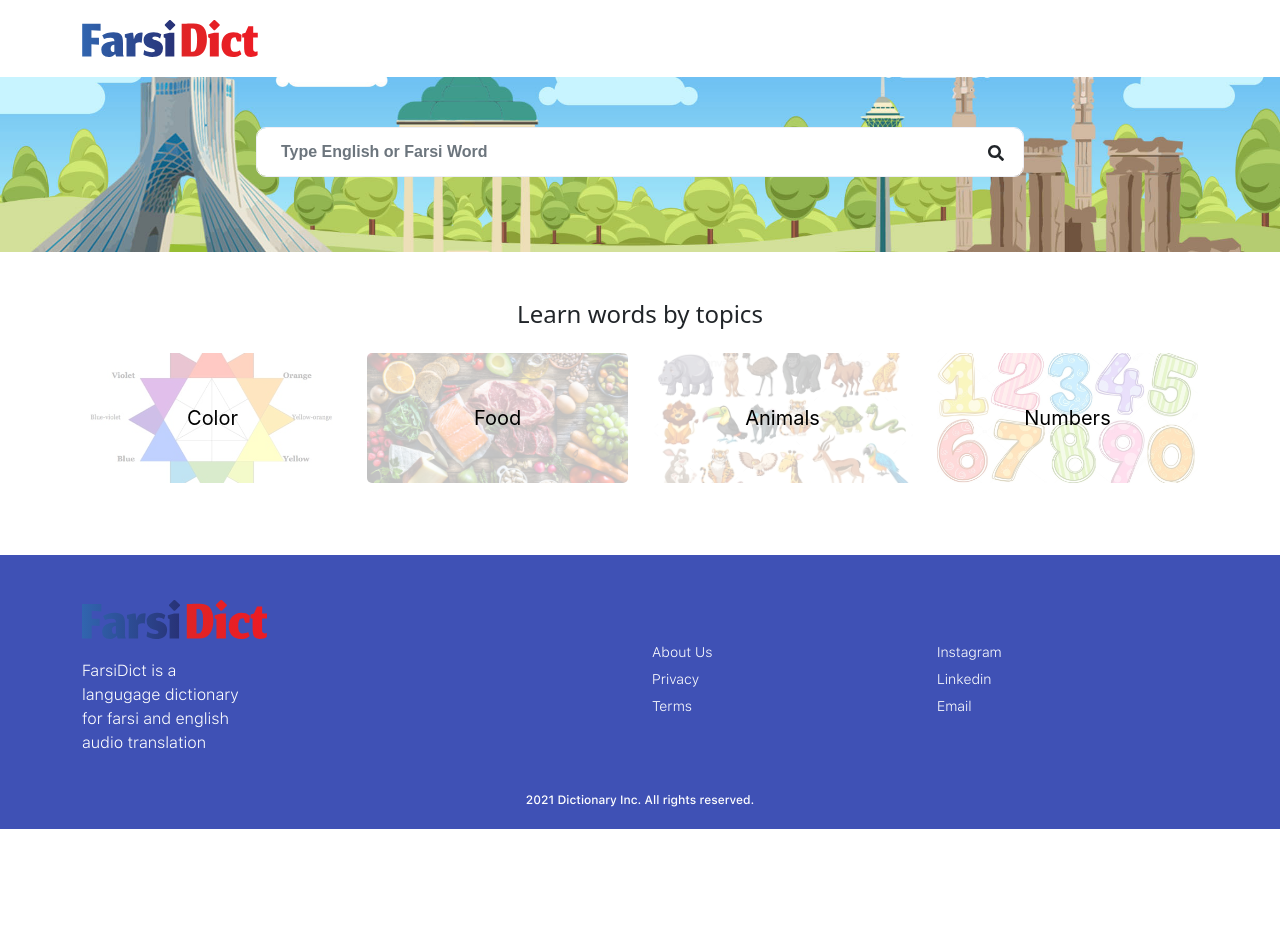
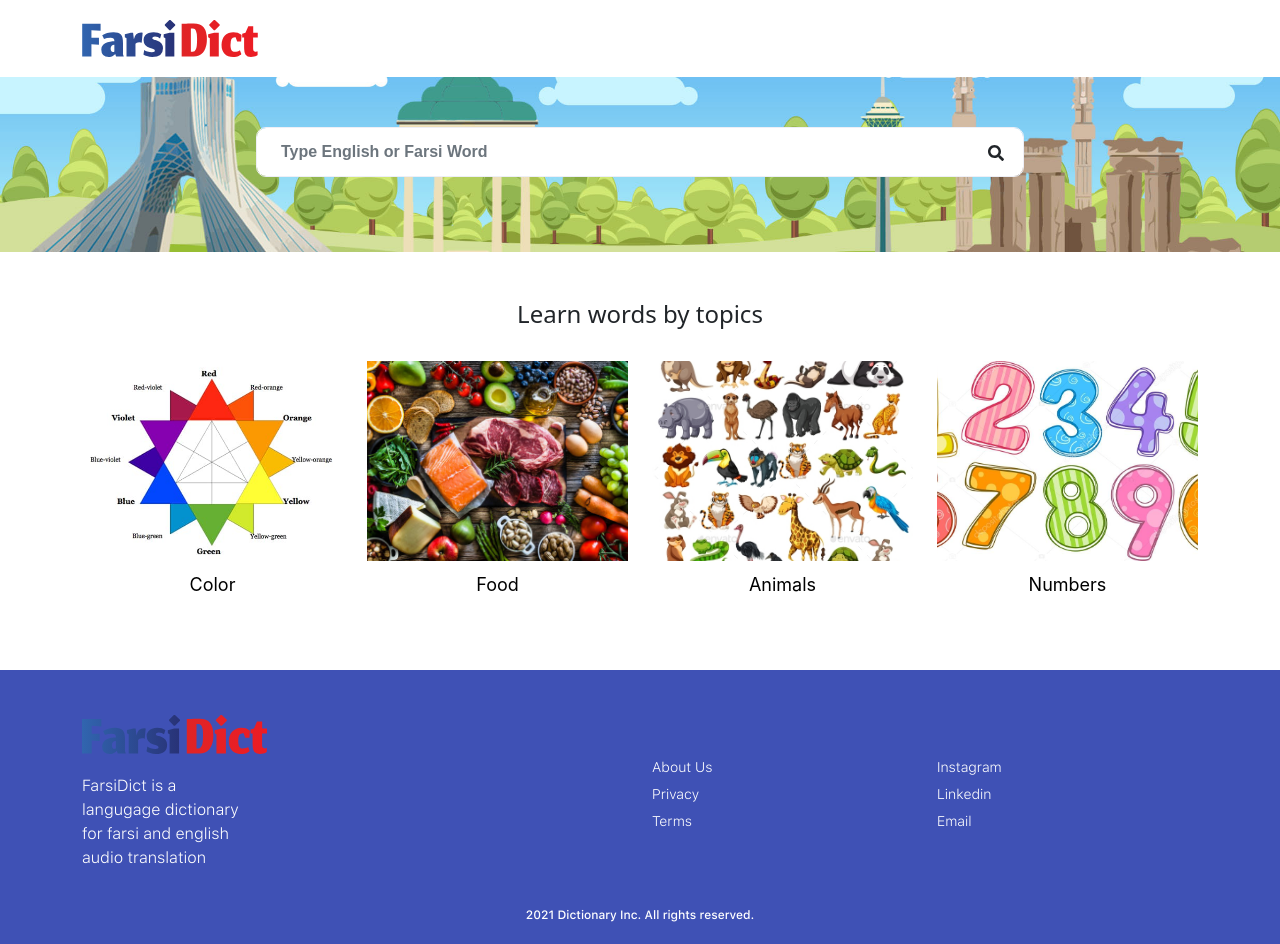
Before and after one commit to IrfanHasib/en2fa-dictionary, a React (Create React App) app: page / in a window 1280 px wide. Before the commit the page ends 829 px from the top, so only its background shows below. Built offline with nearby package versions, Linux system fonts and the light colour scheme; a web font is replaced by a local one.

Commit message:
improve category item style

```diff
--- a/src/Components/CategoryCard/CategoryCard.tsx
+++ b/src/Components/CategoryCard/CategoryCard.tsx
@@ -29,19 +29,14 @@ const CategoryCard: React.FunctionComponent = () => {
   }, []);
   return (
     <Container style={!categories ? { minHeight: 250 } : {}}>
-      <h4 className="mt-5 mb-4 text-center">Learn words by topics</h4>
+      <h4 className="mt-5 mb-4 pb-2 text-center">Learn words by topics</h4>
       <Row className="mb-5 justify-content-center">
         {categories &&
           categories?.map((category, key) => {
             return (
               <Col sm={3} xs={6} key={key} className="mb-4">
-                <Link
-                  style={{
-                    backgroundImage: 'url("/category-image/' + category?.image + '")',
-                  }}
-                  className="catCard"
-                  to={'/category/' + category?.card_name}
-                >
+                <Link className="catCard" to={'/category/' + category?.card_name}>
+                  <img src={'/category-image/' + category?.image} alt={category?.card_name} className="" />
                   <span>{category?.card_name}</span>
                 </Link>
               </Col>
--- a/src/Components/CategoryCard/style.scss
+++ b/src/Components/CategoryCard/style.scss
@@ -1,25 +1,31 @@
 .catCard {
   text-align: center;
   display: block;
-
-  border-radius: 5px;
   color: black;
-  font-size: 20px;
+  font-size: 18px;
   font-family: 'SF Pro Display', sans-serif;
   text-decoration: none;
-  background-size: cover;
-  background-position: center center;
   span {
     text-align: center;
     display: block;
-    padding: 50px 0;
-    background: rgba(255, 255, 255, 0.75);
+    margin-top: 10px;
+  }
+  img {
+    height: 200px;
+    object-fit: cover;
+    object-position: center;
+    width: 100%;
+    transition: 0.25s all;
+    position: relative;
+    top: 0;
   }
   &:hover {
     text-decoration: none;
     span {
       color: black;
-      background: rgba(255, 255, 255, 0.85);
+    }
+    img {
+      top: -7px;
     }
   }
 }
```
